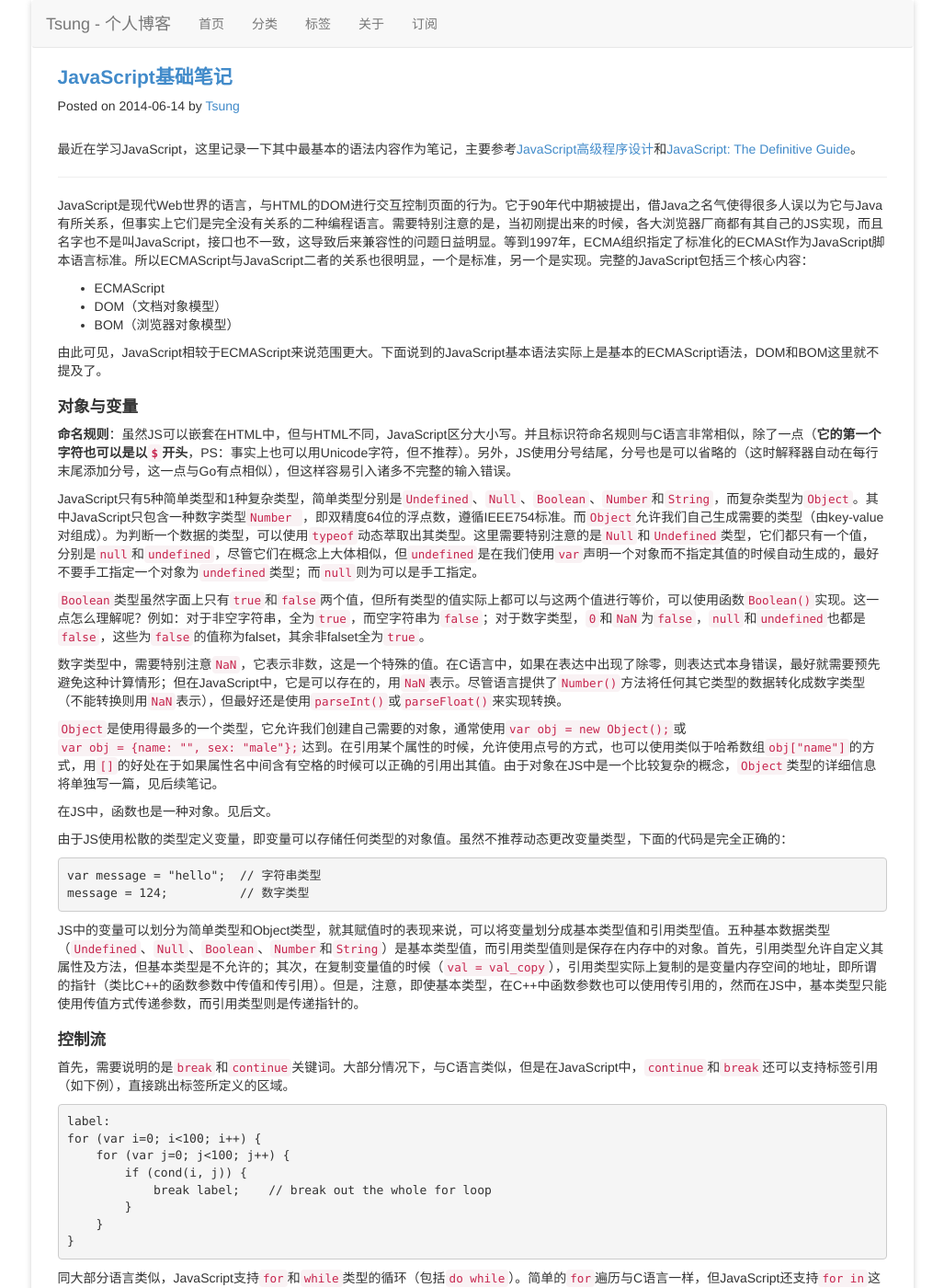
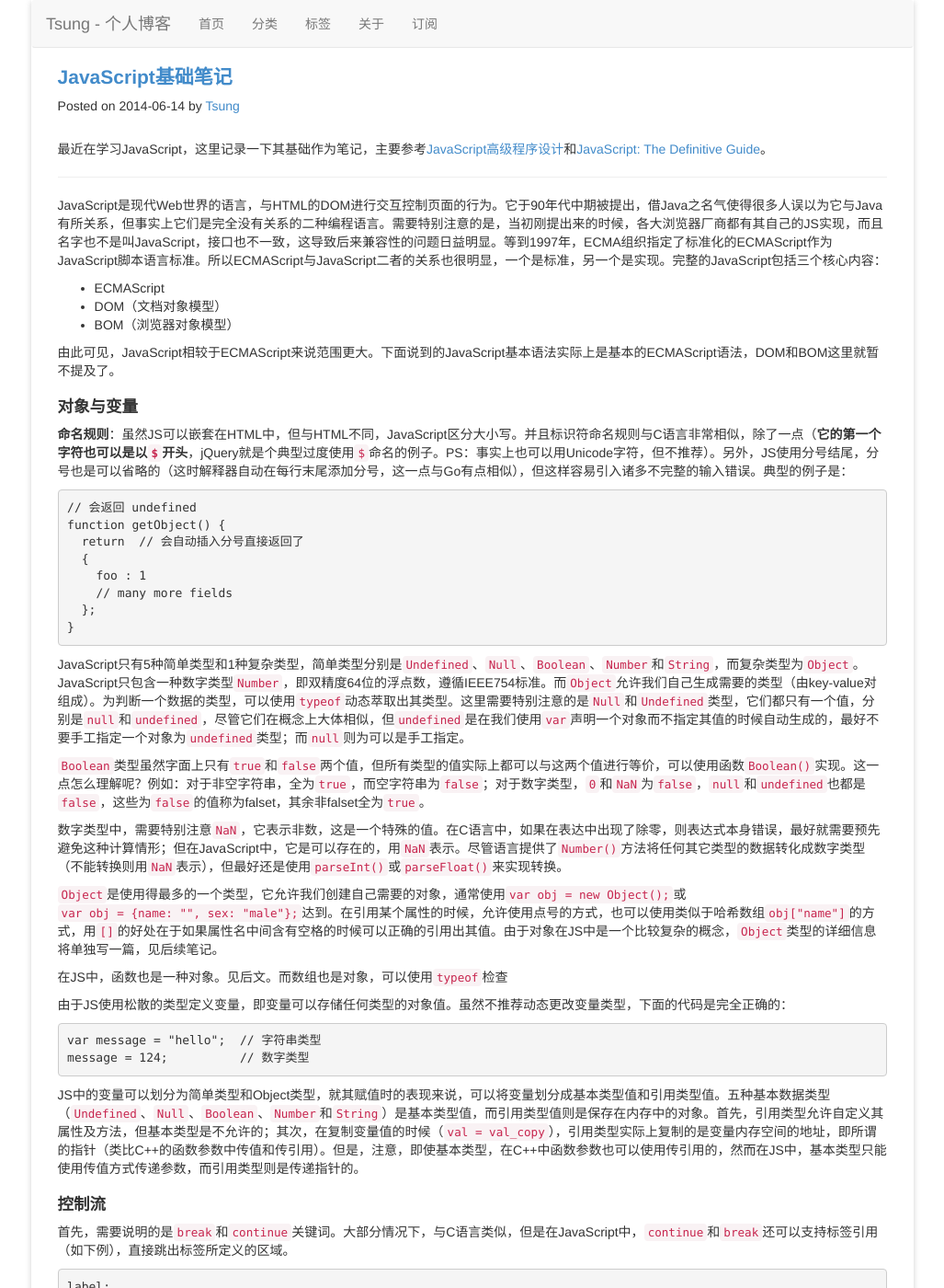
Before and after one commit to JiaxiangZheng/octman, a Jekyll site: the page built from _posts/2014/2014-06-14-javascript-basic.md, in a window 1280 px wide and 1400 px high. Shown: the whole window at 92% size, without its empty margins (126-1153 px from the left). Built offline with Jekyll 4.4.1, drawn with Linux system fonts in a browser that asks for light colours; comment, search, counter and statistics services are not loaded; some of the changed text lies outside the part shown.

Commit message:
clean and edit javascript articles

```diff
--- a/_posts/2014/2014-06-14-javascript-basic.md
+++ b/_posts/2014/2014-06-14-javascript-basic.md
@@ -7,23 +7,32 @@ tags:
 - JavaScript
 ---
 
-最近在学习JavaScript，这里记录一下其中最基本的语法内容作为笔记，主要参考[JavaScript高级程序设计](http://book.douban.com/subject/10546125/)和[JavaScript: The Definitive Guide](http://book.douban.com/subject/10549733/)。
+最近在学习JavaScript，这里记录一下其基础作为笔记，主要参考[JavaScript高级程序设计](http://book.douban.com/subject/10546125/)和[JavaScript: The Definitive Guide](http://book.douban.com/subject/10549733/)。
 
 * * * * * * * * * * * * * * * * * * * *
 
-JavaScript是现代Web世界的语言，与HTML的DOM进行交互控制页面的行为。它于90年代中期被提出，借Java之名气使得很多人误以为它与Java有所关系，但事实上它们是完全没有关系的二种编程语言。需要特别注意的是，当初刚提出来的时候，各大浏览器厂商都有其自己的JS实现，而且名字也不是叫JavaScript，接口也不一致，这导致后来兼容性的问题日益明显。等到1997年，ECMA组织指定了标准化的ECMASt作为JavaScript脚本语言标准。所以ECMAScript与JavaScript二者的关系也很明显，一个是标准，另一个是实现。完整的JavaScript包括三个核心内容：
+JavaScript是现代Web世界的语言，与HTML的DOM进行交互控制页面的行为。它于90年代中期被提出，借Java之名气使得很多人误以为它与Java有所关系，但事实上它们是完全没有关系的二种编程语言。需要特别注意的是，当初刚提出来的时候，各大浏览器厂商都有其自己的JS实现，而且名字也不是叫JavaScript，接口也不一致，这导致后来兼容性的问题日益明显。等到1997年，ECMA组织指定了标准化的ECMAScript作为JavaScript脚本语言标准。所以ECMAScript与JavaScript二者的关系也很明显，一个是标准，另一个是实现。完整的JavaScript包括三个核心内容：
 
 * ECMAScript
 * DOM（文档对象模型）
 * BOM（浏览器对象模型）
 
-由此可见，JavaScript相较于ECMAScript来说范围更大。下面说到的JavaScript基本语法实际上是基本的ECMAScript语法，DOM和BOM这里就不提及了。
+由此可见，JavaScript相较于ECMAScript来说范围更大。下面说到的JavaScript基本语法实际上是基本的ECMAScript语法，DOM和BOM这里就暂不提及了。
 
 ### 对象与变量
 
-**命名规则**：虽然JS可以嵌套在HTML中，但与HTML不同，JavaScript区分大小写。并且标识符命名规则与C语言非常相似，除了一点（**它的第一个字符也可以是以`$`开头**，PS：事实上也可以用Unicode字符，但不推荐）。另外，JS使用分号结尾，分号也是可以省略的（这时解释器自动在每行末尾添加分号，这一点与Go有点相似），但这样容易引入诸多不完整的输入错误。
+**命名规则**：虽然JS可以嵌套在HTML中，但与HTML不同，JavaScript区分大小写。并且标识符命名规则与C语言非常相似，除了一点（**它的第一个字符也可以是以`$`开头**，jQuery就是个典型过度使用`$`命名的例子。PS：事实上也可以用Unicode字符，但不推荐）。另外，JS使用分号结尾，分号也是可以省略的（这时解释器自动在每行末尾添加分号，这一点与Go有点相似），但这样容易引入诸多不完整的输入错误。典型的例子是：
 
-JavaScript只有5种简单类型和1种复杂类型，简单类型分别是`Undefined`、`Null`、`Boolean`、`Number`和`String`，而复杂类型为`Object`。其中JavaScript只包含一种数字类型`Number `，即双精度64位的浮点数，遵循IEEE754标准。而`Object`允许我们自己生成需要的类型（由key-value对组成）。为判断一个数据的类型，可以使用`typeof`动态萃取出其类型。这里需要特别注意的是`Null`和`Undefined`类型，它们都只有一个值，分别是`null`和`undefined`，尽管它们在概念上大体相似，但`undefined`是在我们使用`var`声明一个对象而不指定其值的时候自动生成的，最好不要手工指定一个对象为`undefined`类型；而`null`则为可以是手工指定。
+    // 会返回 undefined
+    function getObject() {
+      return  // 会自动插入分号直接返回了
+      {
+        foo : 1
+        // many more fields
+      };
+    }
+
+JavaScript只有5种简单类型和1种复杂类型，简单类型分别是`Undefined`、`Null`、`Boolean`、`Number`和`String`，而复杂类型为`Object`。JavaScript只包含一种数字类型`Number`，即双精度64位的浮点数，遵循IEEE754标准。而`Object`允许我们自己生成需要的类型（由key-value对组成）。为判断一个数据的类型，可以使用`typeof`动态萃取出其类型。这里需要特别注意的是`Null`和`Undefined`类型，它们都只有一个值，分别是`null`和`undefined`，尽管它们在概念上大体相似，但`undefined`是在我们使用`var`声明一个对象而不指定其值的时候自动生成的，最好不要手工指定一个对象为`undefined`类型；而`null`则为可以是手工指定。
 
 `Boolean`类型虽然字面上只有`true`和`false`两个值，但所有类型的值实际上都可以与这两个值进行等价，可以使用函数`Boolean()`实现。这一点怎么理解呢？例如：对于非空字符串，全为`true`，而空字符串为`false`；对于数字类型，`0`和`NaN`为`false`，`null`和`undefined`也都是`false`，这些为`false`的值称为falset，其余非falset全为`true`。
 
@@ -31,7 +40,7 @@ JavaScript只有5种简单类型和1种复杂类型，简单类型分别是`Unde
 
 `Object`是使用得最多的一个类型，它允许我们创建自己需要的对象，通常使用`var obj = new Object();`或`var obj = {name: "", sex: "male"};`达到。在引用某个属性的时候，允许使用点号的方式，也可以使用类似于哈希数组`obj["name"]`的方式，用`[]`的好处在于如果属性名中间含有空格的时候可以正确的引用出其值。由于对象在JS中是一个比较复杂的概念，`Object`类型的详细信息将单独写一篇，见后续笔记。
 
-在JS中，函数也是一种对象。见后文。
+在JS中，函数也是一种对象。见后文。而数组也是对象，可以使用`typeof`检查
 
 由于JS使用松散的类型定义变量，即变量可以存储任何类型的对象值。虽然不推荐动态更改变量类型，下面的代码是完全正确的：
 
@@ -74,7 +83,7 @@ JS中的变量可以划分为简单类型和Object类型，就其赋值时的表
 - 全等只有在数据未经转换就相等的情况下
 - `null == undefined`会返回`true`，但`null === undefined`可能为`false`
 
-JS允许使用`&&`或`||`用于多个条件的组合判断，这一点与其它语言一致。但在JS中，用得比较多的一种是直接使用`expression1 && expression2`进行赋值，表示的是如果`expression1`为假则将`expression1`进行赋值，反之则`expression2`。而`||`则是将为真的表达式进行赋值。
+JS允许使用`&&`或`||`用于多个条件的组合判断，这一点与其它语言一致。但在JS中，用得比较多的一种是直接使用`expression1 && expression2`进行赋值，表示的是如果`expression1`为假则将`expression1`进行赋值，反之则`expression2`。而`||`则是将为真的表达式进行赋值。这种表示方法在JS中广泛使用的一个原因在于，如果需要引用一个对象的某个属性，就需要先检查该对象是否存在（即是否为undefined），如果不存在，则可以用`val = (obj && obj.attr) || {}`这种方式了。
 
 当然，也可以使用`switch`，其使用方式也是非常简单，如下：
 
```
Also changed, not shown: other parts of _posts/2014/2014-06-14-javascript-basic.md (+1 -1 lines), _posts/2014/2014-06-22-javascript-events.md (+2 -5 lines).
